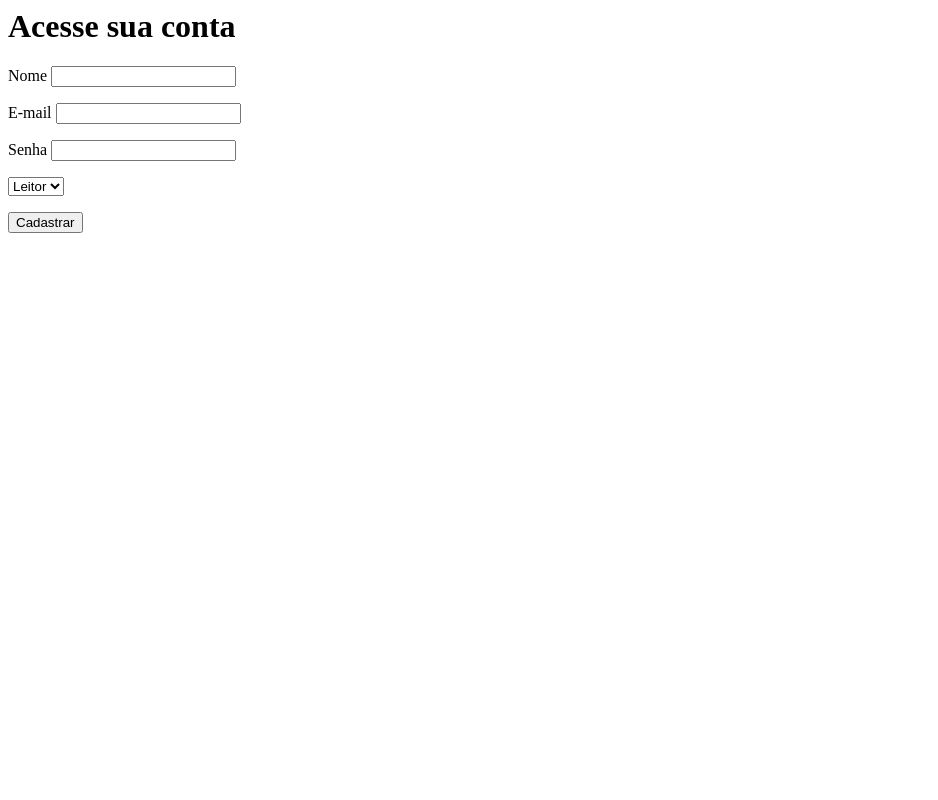
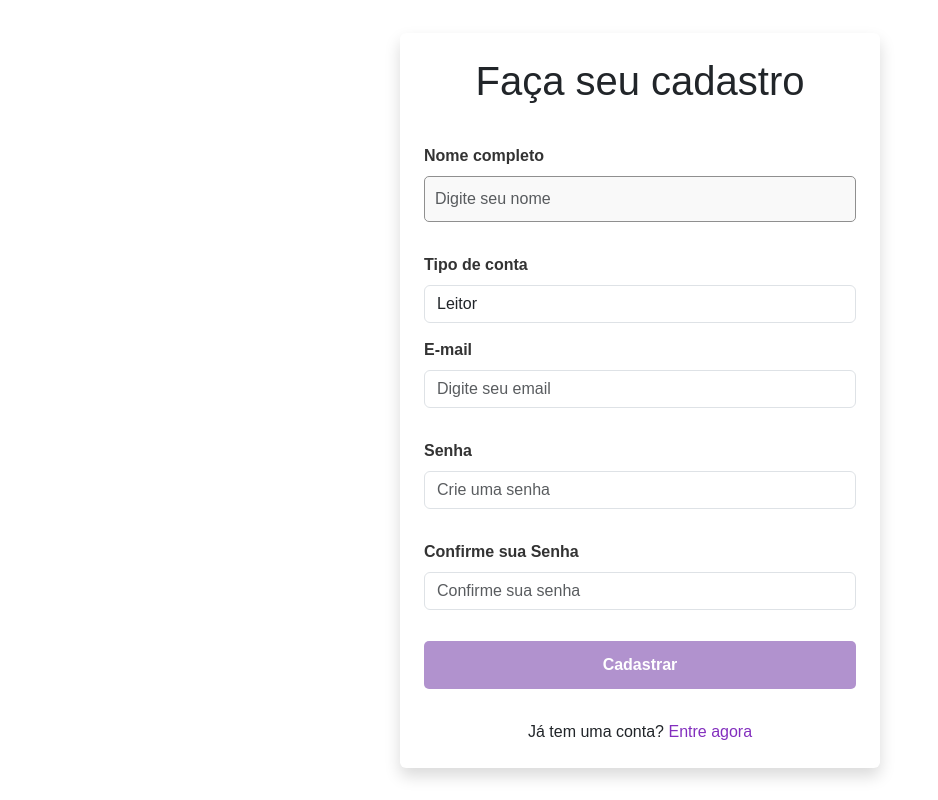
Before and after one commit to joaovictorcruz/newnews, a PHP site: page /templates/cadastroForm.php in a window 1280 px wide. Shown: the whole page, without its empty margins (0-938 px from the left). Run offline with PHP 8.4, Linux system fonts and the light colour scheme.

```diff
--- a/db/script-banco.sql
+++ b/db/script-banco.sql
@@ -75,6 +75,6 @@ VALUES
     'O grupo de K-pop NewJeans anunciou o lançamento de um reality show exclusivo, intitulado "Bunnies Behind the Scenes". O programa, que será transmitido por plataformas digitais, promete mostrar a rotina do grupo, incluindo ensaios, gravações e momentos descontraídos entre as integrantes. \n\nOs fãs terão a oportunidade de conhecer melhor as personalidades de cada integrante e acompanhar de perto os bastidores da produção musical. Segundo a gravadora ADOR, o reality é uma forma de aproximar ainda mais o grupo de seu fandom, oferecendo uma experiência única e autêntica.',
     0, 'pendente', 6, 3);
 
-INSERT INTO materias (titulo,conteudo,imagem,views,aprovacao,editorId) VALUES("Daniele marca presença no tapete vermelho do evento da Celine","","./db/images/3.png",2000,"aprovado",12);
-INSERT INTO materias (titulo,conteudo,imagem,views,aprovacao,editorId) VALUES("NewJeans aciona 'Coletiva de Imprensa de Emergência' a respeito de seu contrato com ADOR","","./db/images/2.png",2005,"aprovado",12);
-INSERT INTO materias (titulo,conteudo,imagem,views,aprovacao,editorId) VALUES("NewJeans oficializa o fim de seu contrato com ADOR","","./db/images/1.png",3000,"aprovado",12);
+INSERT INTO materias (titulo,conteudo,imagem,views,aprovacao,editorId) VALUES("Daniele marca presença no tapete vermelho do evento da Celine","","./db/images/3.png",2000,"aprovado",8);
+INSERT INTO materias (titulo,conteudo,imagem,views,aprovacao,editorId) VALUES("NewJeans aciona 'Coletiva de Imprensa de Emergência' a respeito de seu contrato com ADOR","","./db/images/2.png",2005,"aprovado",8);
+INSERT INTO materias (titulo,conteudo,imagem,views,aprovacao,editorId) VALUES("NewJeans oficializa o fim de seu contrato com ADOR","","./db/images/1.png",3000,"aprovado",8);
--- a/includes/protect.php
+++ b/includes/protect.php
@@ -11,15 +11,15 @@ if(!isset($_SESSION['id'])) {
 }
 */
 
-if(isset($_GET['pagina']) && $_GET['pagina'] == "admnistrador"){
-    if(isset($_SESSION['loginType']) && $_SESSION['loginType'] != "administrador"){
+if(isset($_GET['pagina']) && $_GET['pagina'] == "administrador"){
+    if(!isset($_SESSION['loginType']) || $_SESSION['loginType'] != "administrador"){
         die("Você não pode acessar esta página porque não está logado.<p><a href=\"index.php\">Entrar</a></p>");
 
     }
 }
 
 if(isset($_GET['pagina']) && $_GET['pagina'] == "escreverNoticia"){
-    if(isset($_SESSION['loginType']) && $_SESSION['loginType'] != "editor"){
+    if(!isset($_SESSION['loginType']) || $_SESSION['loginType'] != "editor"){
         die("Você não pode acessar esta página porque não está logado.<p><a href=\"index.php\">Entrar</a></p>");
 
     }
--- a/static/css/styles.css
+++ b/static/css/styles.css
@@ -3,6 +3,7 @@ body {
     margin: 0;
     padding: 0;
 }
+
 
 header {
     height: 70px;
@@ -60,7 +61,7 @@ header a:hover {
 /* Div principal de destaque */
 .destaque {
     flex: 2;
-    max-width: 55%; /* Ajusta a largura para ser responsiva */
+    max-width: 70%; /* Ajusta a largura para ser responsiva */
     margin-left: 40px; /* Aumentei a margem para aumentar a distância entre a div principal e as secundárias */
     box-sizing: border-box;
     display: flex;
@@ -144,6 +145,7 @@ header a:hover {
     word-wrap: break-word; /* Permite quebra de linha em palavras longas */
     word-break: break-word; /* Força a quebra se necessário */
     white-space: normal; /* Permite saltar para a linha de baixo */
+    padding-bottom: 20px;
 }
 
 .secundaria-titulo {
@@ -203,7 +205,9 @@ header a:hover {
     color: #333;
     margin-bottom: 8px;
 }
-
+.card-title a{
+    color: black;
+}
 .noticia-titulo:hover {
     text-decoration: underline;
 }
--- a/templates/administrador.php
+++ b/templates/administrador.php
@@ -1,3 +1,4 @@
+<?php include "./includes/protect.php"?>
 <div class="container mt-4">
         <div class="mb-4">
             <h3 class="mb-3">Notícias Pendentes</h3>
--- a/templates/cadastroForm.php
+++ b/templates/cadastroForm.php
@@ -1,25 +1,53 @@
 
-    <h1>Acesse sua conta</h1>
-    <form action="./controller/cadastro.php" method="POST">
-        <p>
-            <label>Nome</label>
-            <input type="text" name="nome" required>
-        </p>
-        <p>
-            <label>E-mail</label>
-            <input type="text" name="email" required>
-        </p>
-        <p>
-            <label>Senha</label>
-            <input type="password" name="senha" required>
-        </p>
-        <p>
-            <select name="statusUser" required>
+<!DOCTYPE html>
+<html lang="pt-BR">
+<head>
+    <meta charset="UTF-8">
+    <meta http-equiv="X-UA-Compatible" content="IE=edge">
+    <meta name="viewport" content="width=device-width, initial-scale=1.0">
+    <title>Página de Cadastro</title>
+    <link href="https://cdn.jsdelivr.net/npm/bootstrap@5.3.1/dist/css/bootstrap.min.css" rel="stylesheet">
+    <link rel="stylesheet" href="./static/css/styles.css">
+    <link href="https://fonts.googleapis.com/css2?family=Roboto:wght@400;700&display=swap" rel="stylesheet">
+</head>
+
+<body>
+    <div class="container d-flex justify-content-center align-items-center min-vh-100">
+        <form id="signupForm" action="./controller/cadastro.php" method="post" class="bg-white p-4 rounded shadow w-100" style="max-width: 480px;">
+            <h1 class="text-center mb-4">Faça seu cadastro</h1>
+
+            <div class="mb-3">
+                <label for="nome" class="form-label">Nome completo</label>
+                <input type="text" name="nome" class="form-control" placeholder="Digite seu nome" required>
+            </div>
+
+            <div>
+            <label for="statusUser" class="form-label">Tipo de conta</label>
+            <select name="statusUser" class="form-control" required>
                 <option>Leitor</option>
                 <option>editor</option>
             </select>
-        </p>
-        <p>
-            <button type="submit">Cadastrar</button>
-        </p>
-    </form>
+            </div>
+
+            <div class="mb-3">
+                <label for="email" class="form-label">E-mail</label>
+                <input type="email" name="email" class="form-control" placeholder="Digite seu email" required>
+            </div>
+
+            <div class="mb-3">
+                <label for="senha" class="form-label">Senha</label>
+                <input type="password" name="senha" class="form-control" placeholder="Crie uma senha" required>
+            </div>
+
+            <div class="mb-3">
+                <label for="confirmPassword" class="form-label">Confirme sua Senha</label>
+                <input type="password" id="confirmPassword" class="form-control" placeholder="Confirme sua senha" required>
+            </div>
+
+            <button type="submit" class="btn btn-primary w-100">Cadastrar</button>
+
+            <div class="text-center mt-3">
+                <span>Já tem uma conta? <a href="?pagina=login" class="signIn-link">Entre agora</a></span>
+            </div>
+        </form>
+    </div>
--- a/templates/noticiaForm.php
+++ b/templates/noticiaForm.php
@@ -1,6 +1,6 @@
 
 <?php include "./includes/protect.php"?>
-<?php require './controller/novaNoticia.php' ?>
+<?php require './controller/novaNoticia.php'?>
 <div class="container-news custom-news-form">
     <h1 class="form-title">Criar Notícia</h1>
 
```
Also changed, not shown: controller/exibeNoticias.php (+6 -3 lines).
